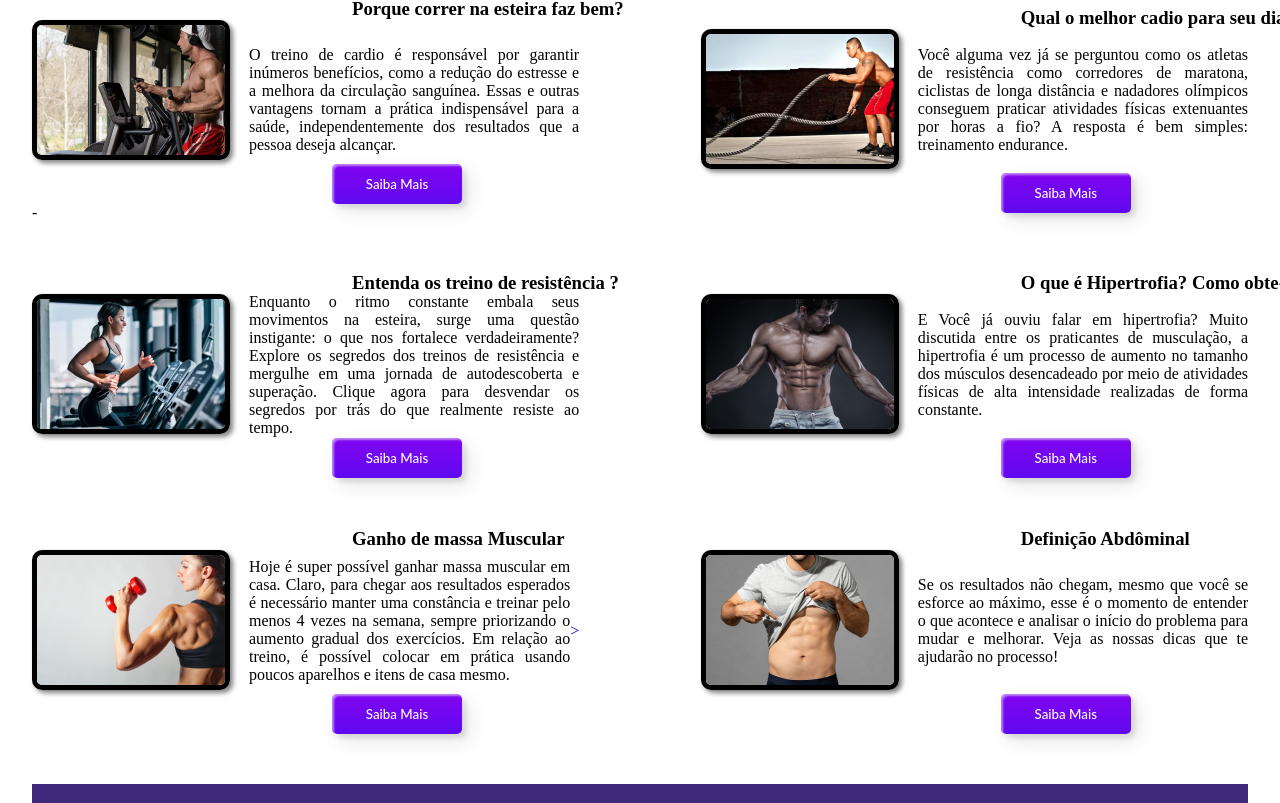
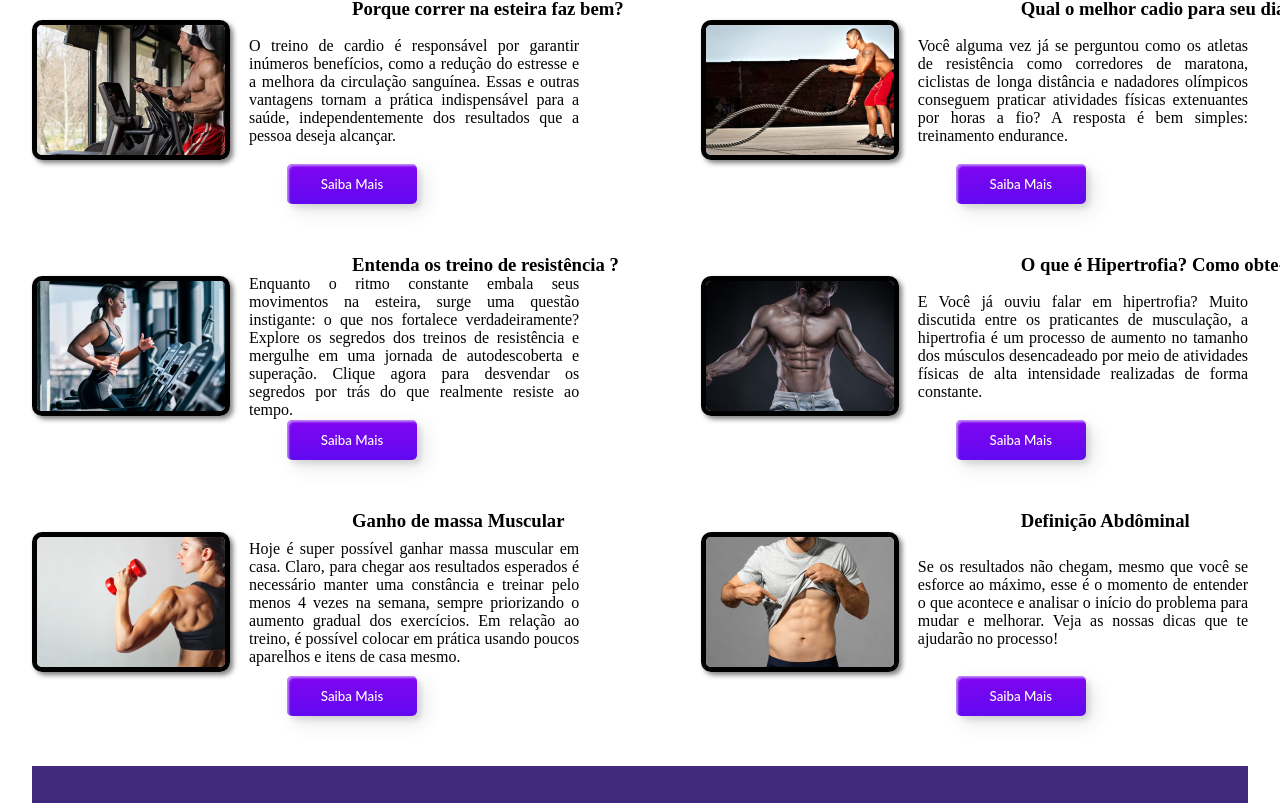
Before and after one commit to Lucascdl/Projetofinal-HTML-CSS, a plain HTML site: page index.html in a window 1280 px wide. Shown: the part 593-1396 px from the top of the page. Drawn offline with Linux system fonts and the light colour scheme.

Commit message:
ajuste botoes, links e abas

```diff
--- a/index.html
+++ b/index.html
@@ -49,7 +49,9 @@
                 <img src="img/treino.png" alt="treino esteira"
                     style="border: 5px solid #000000; border-radius: 10px; box-shadow: 3px 3px 5px rgba(5, 0, 0, 0.5);">
 
-                <button class="custom-btn btn-1">Saiba Mais</button> -
+                    <a
+                    href="https://viverbem.unimedbh.com.br/qualidade-de-vida/atividades-fisicas/caminhar-na-esteira-emagrece/" target="_blank"><button
+                        class="custom-btn btn-1">Saiba Mais</button></a>
 
             </div>
             <p class="paragrafo"> O treino de cardio é responsável por garantir inúmeros benefícios,
@@ -57,8 +59,6 @@
                 Essas e outras vantagens tornam a prática indispensável para a saúde,
                 independentemente dos resultados que a pessoa deseja alcançar.</p> <br>
 
-            <a
-                href="https://viverbem.unimedbh.com.br/qualidade-de-vida/atividades-fisicas/caminhar-na-esteira-emagrece/"></a>
 
         </article>
 
@@ -69,17 +69,13 @@
                 <img src="img/treino-corda.png" alt="treino-corda"
                     style="border: 5px solid #000000; border-radius: 10px; box-shadow: 3px 3px 5px rgba(0, 0, 0, 0.5);">
 
-                <button class="custom-btn btn-1">Saiba Mais</button>
-
+                    <a href="https://www.buscape.com.br/musculacao-ginastica/conteudo/exercicio-cardio-exemplos-como-fazer" target="_blank"><button
+                        class="custom-btn btn-1">Saiba Mais</button></a>
             </div>
             <p class="paragrafo"> Você alguma vez já se perguntou como os atletas de resistência
                 como corredores de maratona, ciclistas de longa distância e nadadores olímpicos
                 conseguem praticar atividades físicas extenuantes por horas a fio?
                 A resposta é bem simples: treinamento endurance.</p> <br>
-
-
-            <a href="https://www.buscape.com.br/musculacao-ginastica/conteudo/exercicio-cardio-exemplos-como-fazer"></a>
-
 
 
             </article>
@@ -91,7 +87,11 @@
                     <img src="img/Esteira.png" alt="Correndo na esteira"
                         style="border: 5px solid #000000; border-radius: 10px; box-shadow: 3px 3px 5px rgba(0, 0, 0, 0.5);">
 
-                <button class="custom-btn btn-1">Saiba Mais</button>
+
+                    <a href="https://www.busape.com.br/musculacao-ginastica/conteudo/exercicio-cardio-exemplos-como-fazer"
+                        target="_blank"><button class="custom-btn btn-1">Saiba Mais</button></a>
+
+
                 </div>
                 <p class="paragrafo"> Enquanto o ritmo constante embala seus movimentos na esteira,
                     surge uma questão instigante: o que nos fortalece verdadeiramente?
@@ -102,7 +102,6 @@
                 </p> <br>
 
 
-            <a href="https://www.busape.com.br/musculacao-ginastica/conteudo/exercicio-cardio-exemplos-como-fazer"></a>
 
 
             </article>
@@ -114,7 +113,7 @@
                 <img src="img/corpo-malhado.png" alt="corpo-malhado"
                     style="border: 5px solid #000000; border-radius: 10px; box-shadow: 3px 3px 5px rgba(0, 0, 0, 0.5);">
 
-                <button class="custom-btn btn-1">Saiba Mais</button>
+                    <a href="https://www.oceandrop.com.br/blog/hipertrofia-muscular" target="_blank"><button class="custom-btn btn-1">Saiba Mais</button></a>
 
             </div>
             <p class="paragrafo"> E Você já ouviu falar em hipertrofia? Muito discutida
@@ -123,10 +122,6 @@
                 intensidade realizadas de forma constante.
 
             </p> <br>
-
-
-            <a href="https://www.oceandrop.com.br/blog/hipertrofia-muscular"></a>
-
 
         </article>
 
@@ -137,7 +132,7 @@
                 <img src="img/mulher-peso.png" alt="mulher-peso"
                     style="border: 5px solid #000000; border-radius: 10px; box-shadow: 3px 3px 5px rgba(0, 0, 0, 0.5);">
 
-                <button class="custom-btn btn-1">Saiba Mais</button>
+                    <a href="https://www.tuasaude.com/8-dicas-para-ganhar-massa-muscular/" target="_blank"> <button class="custom-btn btn-1">Saiba Mais</button></a>
 
             </div>
             <p class="paragrafo"> Hoje é super possível ganhar massa muscular em casa.
@@ -149,9 +144,6 @@
 
             </p> <br>
 
-
-            <a href="https://www.tuasaude.com/8-dicas-para-ganhar-massa-muscular/">> </a>
-
         </article>
 
 
@@ -161,7 +153,7 @@
                 <img src="img/abdôminal.png" alt="abdôminal"
                     style="border: 5px solid #000000; border-radius: 10px; box-shadow: 3px 3px 5px rgba(0, 0, 0, 0.5);">
 
-                <button class="custom-btn btn-1">Saiba Mais</button>
+                    <a href="https://www.tuasaude.com/dieta-para-definir-o-abdomen/" target="_blank"><button class="custom-btn btn-1">Saiba Mais</button></a>
 
             </div>
             <p class="paragrafo"> Se os resultados não chegam, mesmo que você se esforce
@@ -170,10 +162,6 @@
                 que te ajudarão no processo!
 
             </p> <br>
-
-
-            <a href="https://www.tuasaude.com/dieta-para-definir-o-abdomen/"></a>
-
 
         </article>
         <footer class="footer">
--- a/style.css
+++ b/style.css
@@ -126,13 +126,15 @@ justify-content: center;
         4px 4px 5px 0px rgba(0, 0, 0, .1);
     outline: none;
     margin-left: 150px;
-    transform: translateX(150px);
+    transform: translateY(10px);
+
 }
 
 .btn-1 {
     background: rgb(96, 9, 240);
     background: linear-gradient(0deg, rgba(96, 9, 240, 1) 0%, rgba(129, 5, 240, 1) 100%);
     border: none;
+    transform: translateX(105px);
 }
 
 .btn-1:before {
```
Lines whose indentation alone changed are shown as unchanged.
